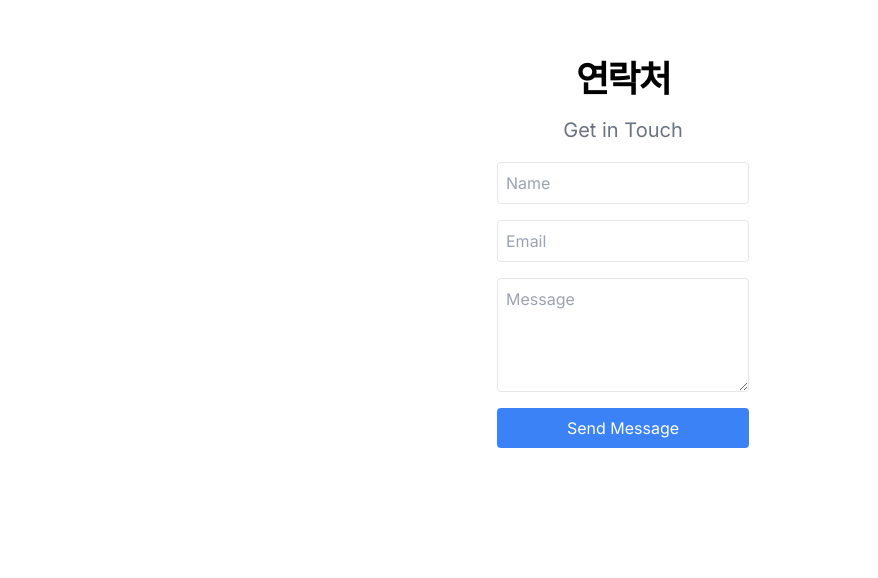
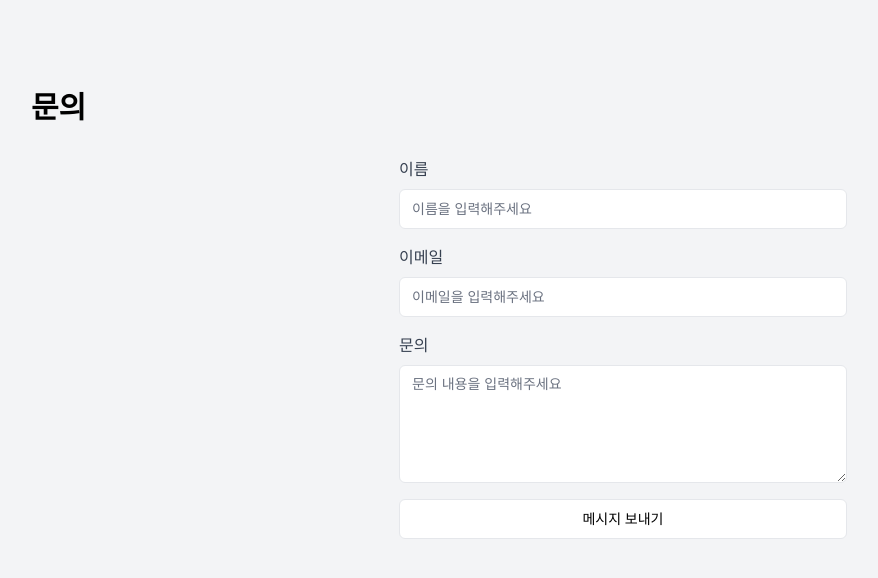
Before and after one commit to Sim5252/Portfolio_2, a Next.js app: page / in a window 1280 px wide. Shown: the part 2601-3179 px from the top of the page, without its empty margins (17-895 px from the left). Built offline with nearby package versions, Linux system fonts and the light colour scheme.

Commit message:
메뉴 창 추가 및 내용 수정

```diff
--- a/app/page.tsx
+++ b/app/page.tsx
@@ -4,17 +4,52 @@ import Image from "next/image";
 import { Input } from "@/components/ui/input";
 import { Textarea } from "@/components/ui/textarea";
 import { Button } from "@/components/ui/button";
+import Link from "next/link"
+import { Label } from "@/components/ui/label";
+import { JSX, SVGProps } from "react";
+import { useState } from 'react';
+import {
+  CardTitle,
+  CardDescription,
+  CardContent,
+  Card,
+} from "@/components/ui/card";
 
 
 export default function Home() {
   return (
-    <main className="flex flex-col gap-12 md:gap-20">
-      <section className="w-full py-12 md:py-24 lg:py-32 xl:py-48 bg-gray-200">
+  <div className="flex flex-col min-h-screen">
+    <header className="bg-black text-white py-4 px-6 md:px-10 flex items-center justify-between sticky top-0 z-50">
+     <Link className="text-2xl font-bold" href="#">
+       이은성 포트폴리오
+     </Link>
+     <nav className="hidden md:flex items-center space-x-6">
+       <Link className="hover:underline" href="#home">
+         홈
+       </Link>
+       <Link className="hover:underline" href="#projects">
+         작업물
+       </Link>
+       <Link className="hover:underline" href="#about">
+         소개
+       </Link>
+       <Link className="hover:underline" href="#contact">
+         연락처
+       </Link>
+     </nav>
+     <Button className="md:hidden" variant="outline">
+       <MenuIcon className="h-6 w-6" />
+     </Button>
+   </header>
+   <main className="flex flex-col gap-12 md:gap-20" >
+      <section className="w-full py-12 md:py-24 lg:py-32 xl:py-48 bg-bule-200" id="home">
+
         <div className="flex justify-center">
           <div className="container px-4 md:px-6">
             <div className="grid items-center gap-6 lg:grid-cols-[1fr_500px] lg:gap-12 xl:grid-cols-[1fr_550px]">
               <div className="flex flex-col justify-center space-y-4">
                 <div className="space-y-2">
+
                   <h1 className="text-3xl font-bold tracking-tighter sm:text-4xl md:text-5xl lg:text-6xl/none">
                     이은성
                     <br />
@@ -39,7 +74,8 @@ export default function Home() {
           </div>
         </div>
       </section>
-      <section className="w-full py-12 md:py-24 lg:py-32 flex justify-center ">
+
+      <section className="w-full py-12 md:py-24 bg-gray-100 lg:py-32 flex  justify-center "id="projects">
         <div className="container px-4 md:px-6">
           <div className="space-y-3">
             <h2 className="text-3xl font-bold tracking-tighter sm:text-4xl md:text-5xl">
@@ -93,7 +129,7 @@ export default function Home() {
         </div>
       </section>
 
-      <section className="w-full py-12 md:py-24 lg:py-32 bg-gray-100 dark:bg-gray-800 flex justify-center">
+      <section className="w-full py-12 md:py-24 lg:py-32 bg-white-100 dark:bg-white-800 flex justify-center "id="about">
         <div className="container px-4 md:px-6">
           <div className="grid items-center gap-6 lg:grid-cols-[1fr_500px] lg:gap-12 xl:grid-cols-[1fr_550px]">
             <div className="flex flex-col justify-center space-y-4">
@@ -126,29 +162,75 @@ export default function Home() {
         </div>
       </section>
 
-      <section className="w-full py-12 md:py-24 lg:py-32 flex justify-center">
-        <div className="container px-4 md:px-6">
-          <div className="grid items-center justify-center gap-4 text-center">
-            <div className="space-y-3">
-              <h2 className="text-3xl font-bold tracking-tighter md:text-4xl/tight">
-              연락처
-              </h2>
-              <p className="mx-auto max-w-[600px] text-gray-500 md:text-xl/relaxed lg:text-base/relaxed xl:text-xl/relaxed dark:text-gray-400">
-                Get in Touch
-              </p>
+      <section
+        className="bg-gray-100 dark:bg-white-800 py-12 md:py-24"
+        id="contact"
+      >
+        <div className="container mx-auto px-6 md:px-12">
+          <h2 className="text-2xl md:text-3xl font-bold mb-8">문의</h2>
+          <form className="max-w-md mx-auto" >
+            <div className="mb-4">
+              <label
+                className="block text-gray-700 dark:text-gray-300 font-medium mb-2"
+                htmlFor="name"
+              >
+                이름
+              </label>
+              <Input id="name" placeholder="이름을 입력해주세요" type="text" />
             </div>
-            <div className="mx-auto w-full max-w-sm space-y-2">
-              <form className="grid gap-4">
-                <input placeholder="Name" type="text" className="input-class border rounded p-2" />
-                <input placeholder="Email" type="email" className="input-class border rounded p-2" />
-                <textarea placeholder="Message" rows={4} className="textarea-class border rounded p-2"></textarea>
-                <button type="submit" className="button-class bg-blue-500 text-white rounded p-2">Send Message</button>
-
-              </form>
+            <div className="mb-4">
+              <label
+                className="block text-gray-700 dark:text-gray-300 font-medium mb-2"
+                htmlFor="email"
+              >
+                이메일
+              </label>
+              <Input id="email" placeholder="이메일을 입력해주세요" type="email" />
             </div>
-          </div>
+            <div className="mb-4">
+              <label
+                className="block text-gray-700 dark:text-gray-300 font-medium mb-2"
+                htmlFor="message"
+              >
+                문의
+              </label>
+              <Textarea
+                id="message"
+                placeholder="문의 내용을 입력해주세요"
+                rows={5}
+              />
+            </div>
+            <Button className="w-full cursor-x" type="button" variant="outline">
+              메시지 보내기
+            </Button>
+          </form>
         </div>
       </section>
+
     </main>
+    </div>
   );
 }
+
+
+
+function MenuIcon(props: JSX.IntrinsicAttributes & SVGProps<SVGSVGElement>) {
+  return (
+    <svg
+      {...props}
+      xmlns="http://www.w3.org/2000/svg"
+      width="24"
+      height="24"
+      viewBox="0 0 24 24"
+      fill="none"
+      stroke="currentColor"
+      strokeWidth="2"
+      strokeLinecap="round"
+      strokeLinejoin="round"
+    >
+      <line x1="4" x2="20" y1="12" y2="12" />
+      <line x1="4" x2="20" y1="6" y2="6" />
+      <line x1="4" x2="20" y1="18" y2="18" />
+    </svg>
+  )
+}
```
